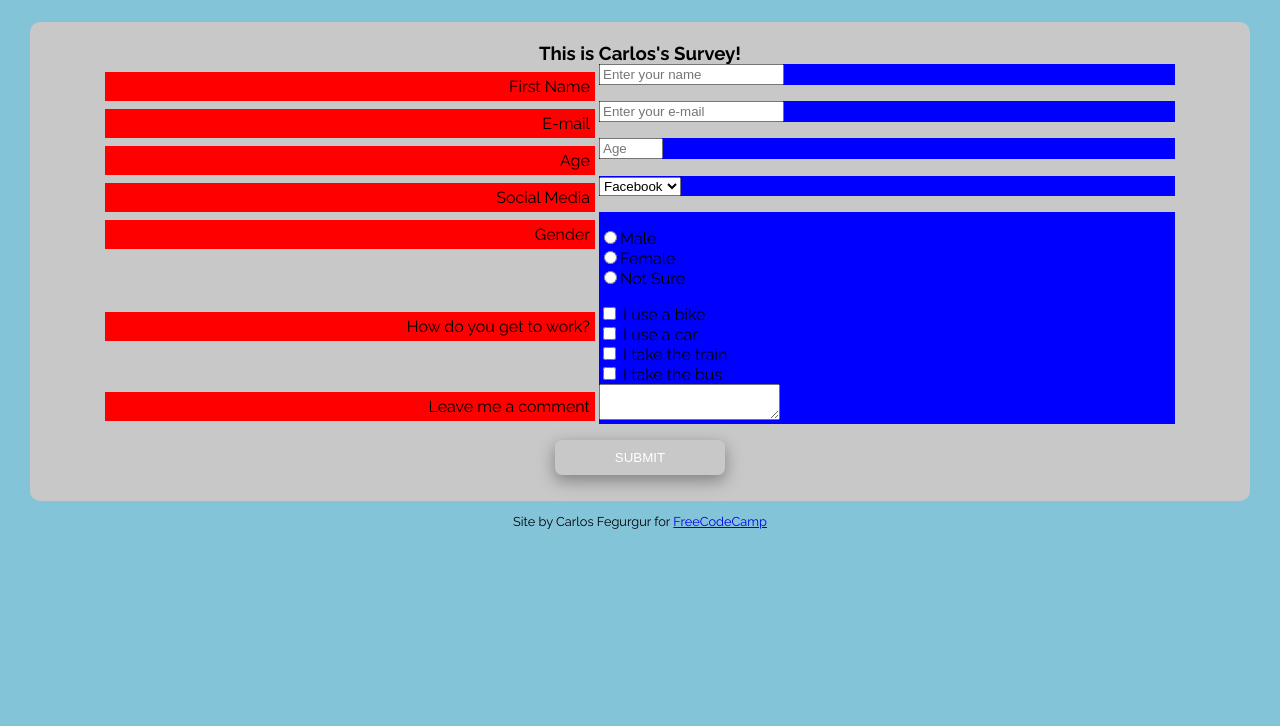
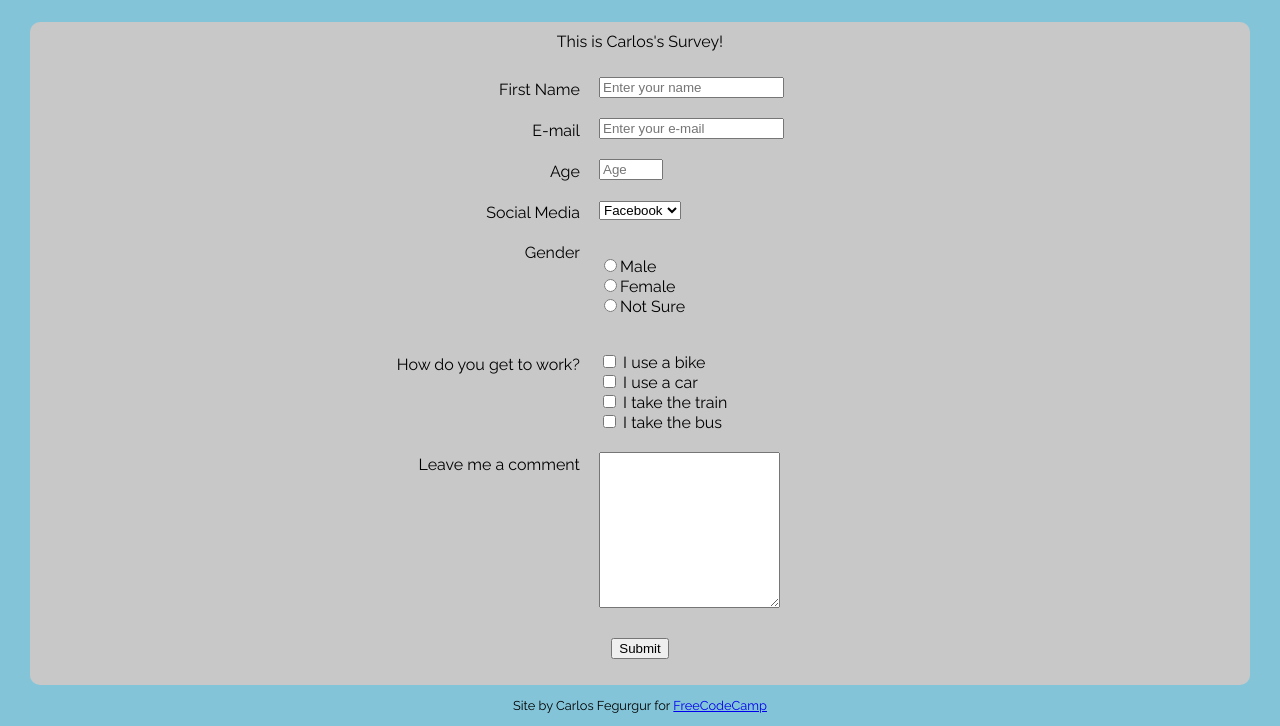
Before and after one commit to carlosaqf/freeCodeCampProjects, a plain HTML site: page responsiveWebDesign/surveyForm/index.html in a window 1280 px wide. Shown: the part 84-810 px from the top of the page. Drawn offline with Linux system fonts and the light colour scheme.

Commit message:
Final submission for FCC Survey Page, minor tweaks to html and css

```diff
--- a/responsiveWebDesign/surveyForm/index.html
+++ b/responsiveWebDesign/surveyForm/index.html
@@ -1,12 +1,12 @@
 <!DOCTYPE html>
 <html lang="en">
+
 <head>
   <meta charset="UTF-8">
   <meta name="viewport" content="width=device-width, initial-scale=1.0">
   <meta http-equiv="X-UA-Compatible" content="ie=edge">
   <title>Survey Form</title>
   <link rel="stylesheet" href="styles.css">
-
 
 </head>
 
@@ -17,24 +17,24 @@
     </header>
 
     <div id="container">
-            <h3 id="description">
+      <p id="description">
         This is Carlos's Survey!
-            </h3>
+      </p>
 
       <form action="#" id="survey-form">
         <!-- contact-info section-->
         <section id="contact-info">
-                    <label for="name" class="row-labels">First Name</label>
+          <label for="name" class="row-labels" id="name-label">First Name</label>
           <div class="rightTab">
             <input type="text" id="name" name="name" placeholder="Enter your name" required>
           </div>
 
-                    <label for="email" class="row-labels">E-mail</label>
+          <label for="email" class="row-labels" id="email-label">E-mail</label>
           <div class="rightTab">
-                        <input type="text" id="email" name="email" placeholder="Enter your e-mail" required>
+            <input type="email" id="email" name="email" text="email" placeholder="Enter your e-mail" required>
           </div>
 
-                    <label for="age" class="row-labels">Age</label>
+          <label for="age" class="row-labels" id="number-label">Age</label>
           <div class="rightTab">
             <input type="number" id="number" name="age" placeholder="Age" min="1" max="110" required>
           </div>
@@ -69,12 +69,12 @@
         <section id="transportation-form">
           <label for="transportation" class="row-labels">How do you get to work?</label>
           <div class="rightTab">
-                        <form id="transportation">
+
             <input type="checkbox" name="transportation" value="Bike"> I use a bike<br>
             <input type="checkbox" name="transportation" value="Car"> I use a car<br>
             <input type="checkbox" name="transportation" value="Train"> I take the train<br>
             <input type="checkbox" name="transportation" value="Bus"> I take the bus<br>
-                        </form>
+
           </div>
         </section>
 
@@ -82,40 +82,24 @@
         <section id="text-area">
           <label for="comment-box" class="row-labels">Leave me a comment</label>
           <div class="rightTab">
-                        <textarea name="comment-box" id="comment-box" ></textarea>
+            <textarea name="textarea" id="textarea" rows="10"></textarea>
           </div>
         </section>
 
         <!-- submit button -->
         <section id="button-area">
-                    <button type="submit" id="submit-button">Submit</button>
+          <button type="submit" id="submit">Submit</button>
         </section>
 
-          </form><!-- end of #survey-form -->
-        </div><!-- end of #container div -->
+      </form>
+      <!-- end of #survey-form -->
+    </div>
+    <!-- end of #container div -->
   </main>
 
   <footer>
     <p>Site by Carlos Fegurgur for <a href="www.freecodecamp.org" target="_blank">FreeCodeCamp</a></p>
   </footer>
 </body>
+
 </html>
-
-<!--
-    User Story #1: I can see a title with id="title" in H1 sized text.
-User Story #2: I can see a short explanation with id="description" in P sized text.
-User Story #3: I can see a form with id="survey-form".
-User Story #4: Inside the form element, I am required to enter my name in a field with id="name".
-User Story #5: Inside the form element, I am required to enter an email in a field with id="email".
-User Story #6: If I enter an email that is not formatted correctly, I will see an HTML5 validation error.
-User Story #7: Inside the form, I can enter a number in a field with id="number".
-User Story #8: If I enter non-numbers in the number input, I will see an HTML5 validation error.
-User Story #9: If I enter numbers outside the range of the number input, which are defined by the min and max attributes, I will see an HTML5 validation error.
-User Story #10: For the name, email, and number input fields inside the form I can see corresponding labels that describe the purpose of each field with the following ids: id="name-label", id="email-label", and id="number-label".
-User Story #11: For the name, email, and number input fields, I can see placeholder text that gives me a description or instructions for each field.
-User Story #12: Inside the form element, I can select an option from a dropdown that has a corresponding id="dropdown".
-User Story #13: Inside the form element, I can select a field from one or more groups of radio buttons. Each group should be grouped using the name attribute.
-User Story #14: Inside the form element, I can select several fields from a series of checkboxes, each of which must have a value attribute.
-User Story #15: Inside the form element, I am presented with a textarea at the end for additional comments.
-User Story #16: Inside the form element, I am presented with a button with id="submit" to submit all my inputs.
--->
--- a/responsiveWebDesign/surveyForm/styles.css
+++ b/responsiveWebDesign/surveyForm/styles.css
@@ -30,7 +30,7 @@ header{
     padding: 5px;
     vertical-align: top;
     margin-top: 8px;
-    background-color:red;
+
 
 }
 
@@ -39,7 +39,8 @@ header{
     text-align: left;
     width: 48%;
     vertical-align: middle;
-    background-color: blue;
+    margin: 5px;
+    padding: 5px;
 }
 
 header h1,h3{
@@ -51,11 +52,14 @@ header h1,h3{
     font-size: 3em;
 }
 
+#description{
+    margin-top: -10px;
+}
+
 /*NAME, EMAIL, AGE FIELDS
 ======================== */
-#contact-info{
 
-}
+
 
 /*DROPDOWN MENU
 =============== */
@@ -83,7 +87,7 @@ header h1,h3{
 
 }
 
-#comment-box{
+#textarea{
     resize: vertical;
 }
 
```
Lines whose indentation alone changed are shown as unchanged.
